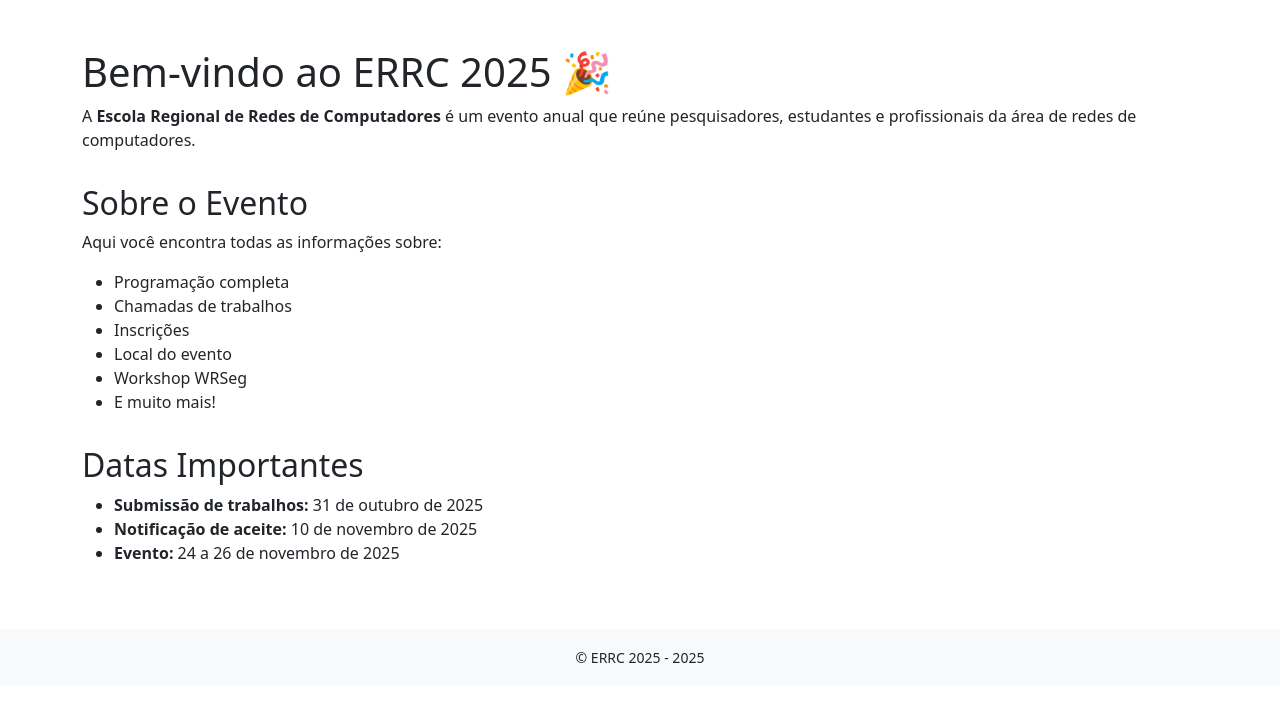
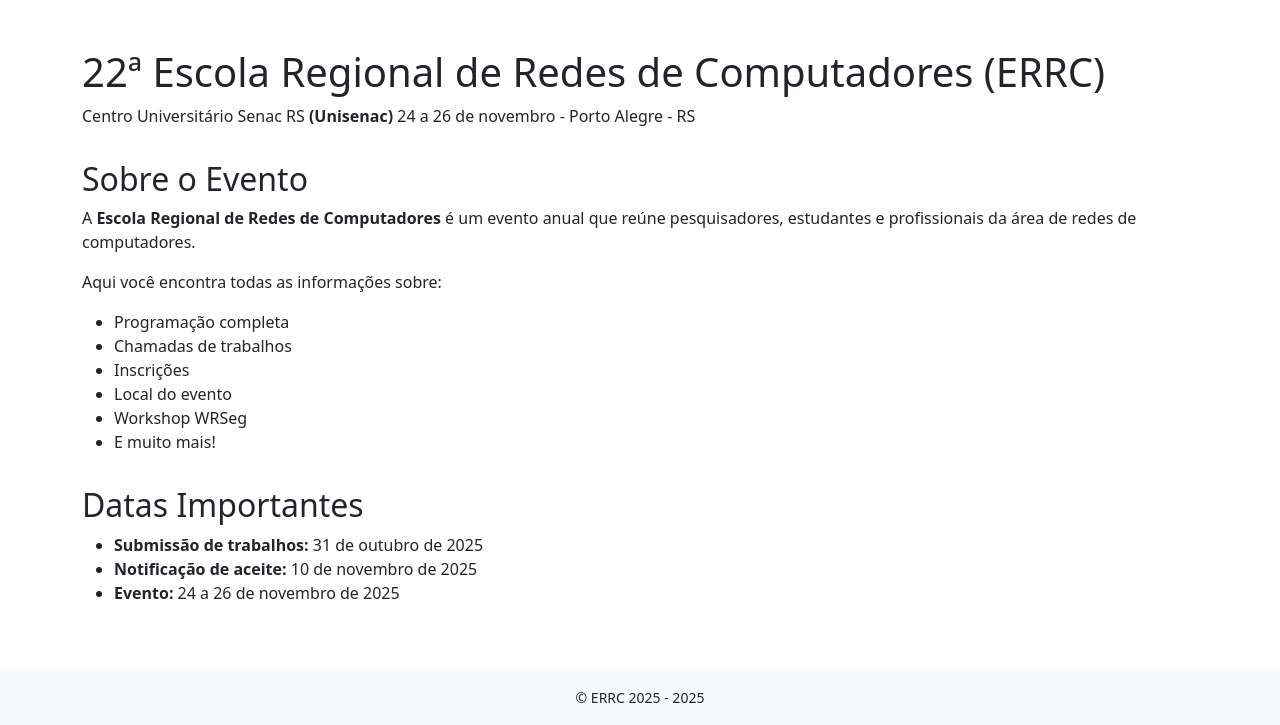
Before and after one commit to crrc-rs/errc2025, a Jekyll site: the page built from index.md, in a window 1280 px wide. Shown: the part 456-1181 px from the top of the page. Built offline with Jekyll 4.4.1, drawn with Linux system fonts in a browser that asks for light colours; before the commit the page ends 1141 px from its top, so only the background shows below that.

Commit message:
Update index.md

```diff
--- a/index.md
+++ b/index.md
@@ -4,11 +4,13 @@ title: Início
 permalink: /
 ---
 
-# Bem-vindo ao ERRC 2025 🎉
+# 22ª Escola Regional de Redes de Computadores (ERRC)
+Centro Universitário Senac RS **(Unisenac)**
+24 a 26 de novembro - Porto Alegre - RS
+
+## Sobre o Evento
 
 A **Escola Regional de Redes de Computadores** é um evento anual que reúne pesquisadores, estudantes e profissionais da área de redes de computadores.
-
-## Sobre o Evento
 
 Aqui você encontra todas as informações sobre:
 - Programação completa
```
